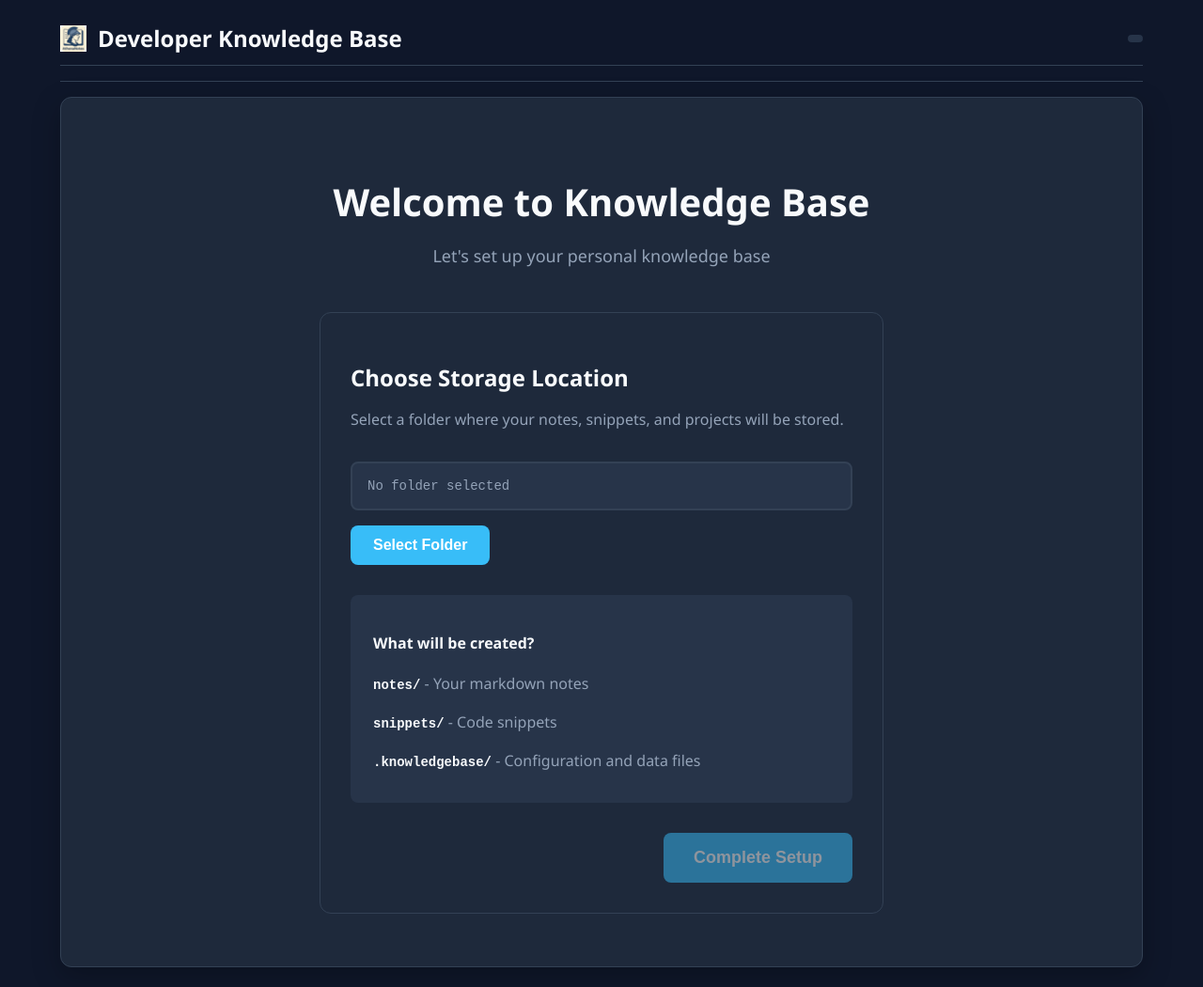
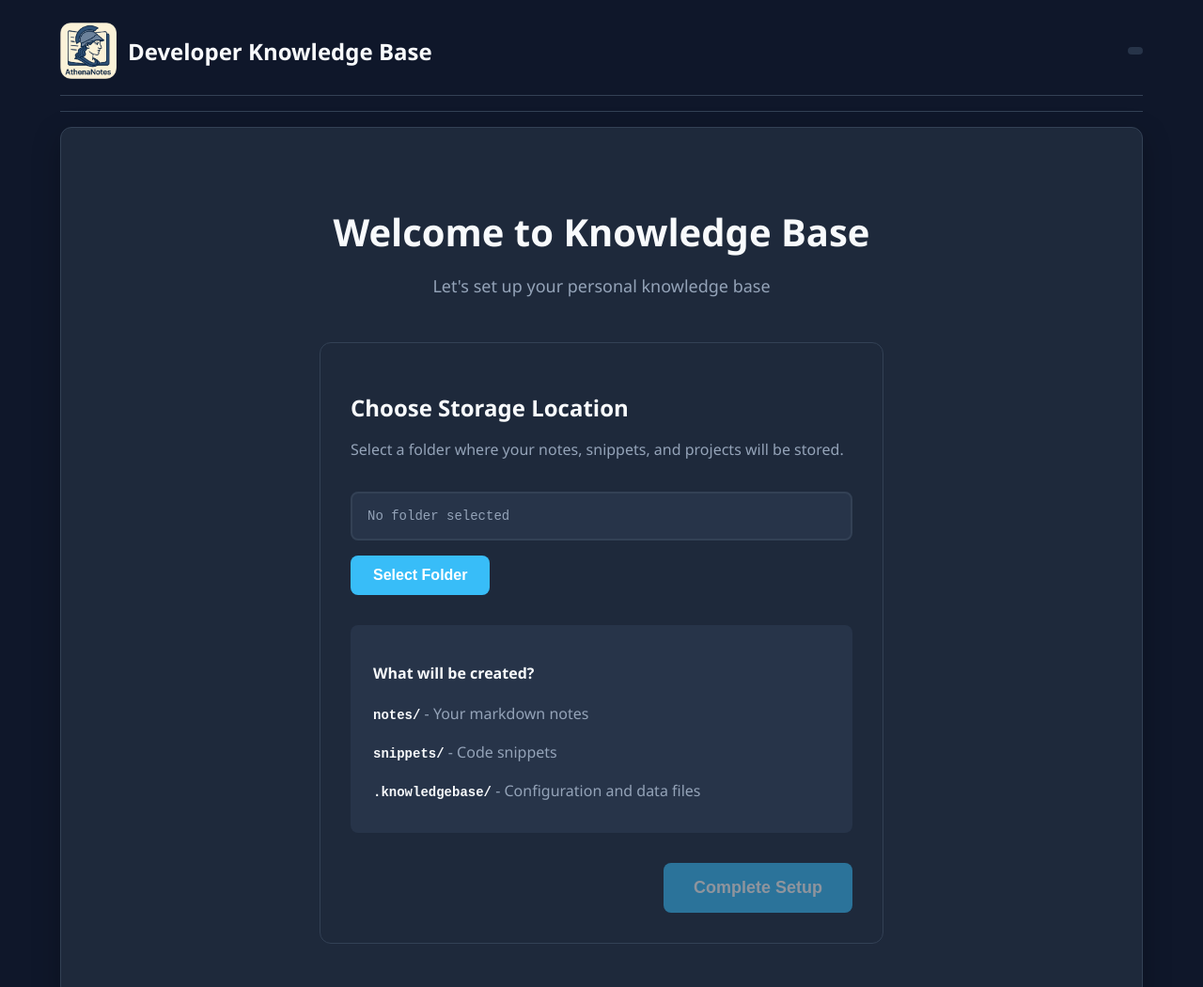
Before and after one commit to fbirk/AthenaNotes, a website built with Vite: page src/renderer/index.html in a window 1280 px wide. Shown: the top 1050 px of the page at 94% size. Built offline with nearby package versions, Linux system fonts and the light colour scheme.

Commit message:
larger icon

```diff
--- a/src/renderer/index.html
+++ b/src/renderer/index.html
@@ -16,7 +16,7 @@
     <div id="app" class="app-shell">
       <header class="app-header">
         <div class="app-header-title-row">
-          <img src="/favicon-32x32.png" alt="Logo" class="app-logo" />
+          <img src="/logo.png" alt="Logo" class="app-logo" />
           <h1>Developer Knowledge Base</h1>
           <span id="app-version" class="app-version"></span>
         </div>
--- a/src/renderer/styles/main.css
+++ b/src/renderer/styles/main.css
@@ -39,11 +39,12 @@ body {
   display: flex;
   align-items: center;
   gap: 0.75rem;
+  margin-bottom: 5px;
 }
 
 .app-logo {
-  width: 28px;
-  height: 28px;
+  width: 60px;
+  height: 60px;
   object-fit: contain;
 }
 
```
